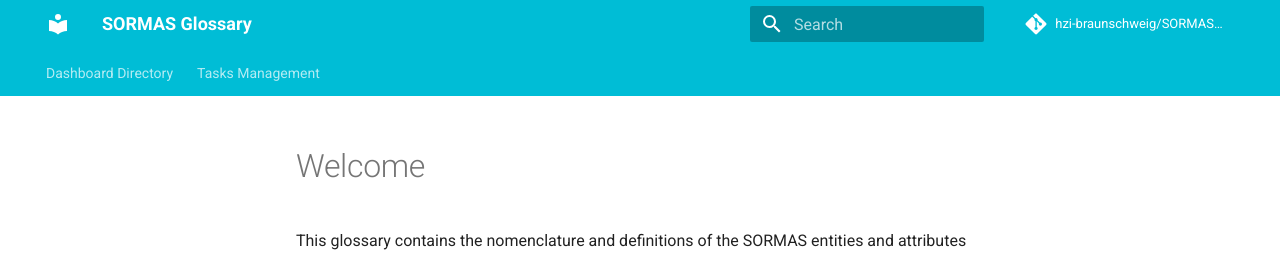
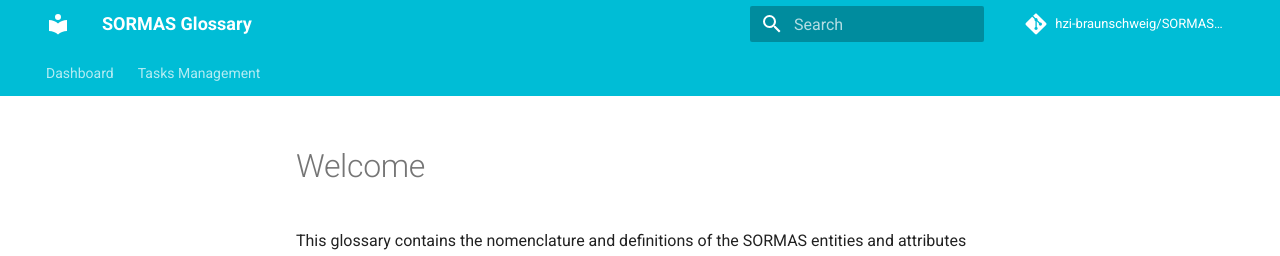
Before and after one commit to SORMAS-Foundation/SORMAS-Glossary, an MkDocs documentation site: the page built from docs/index.md, in a window 1280 px wide. Shown: the top 256 px of the page. Built offline with MkDocs 1.6.1 and Material for MkDocs 9.7.7, drawn with Linux system fonts in a browser that asks for light colours; comment, search, counter and statistics services are not loaded.

Commit message:
removed directory to the dashboard name

```diff
--- a/mkdocs.yml
+++ b/mkdocs.yml
@@ -18,5 +18,5 @@ plugins:
     separator: '[\s]+'
 
 nav:
-- Dashboard Directory: "DASHBOARD_DIRECTORY_ordered.md"
+- Dashboard: "DASHBOARD_DIRECTORY_ordered.md"
 - Tasks Management: "TASKS_MANAGEMENT_DIRECTORY.md"
```
